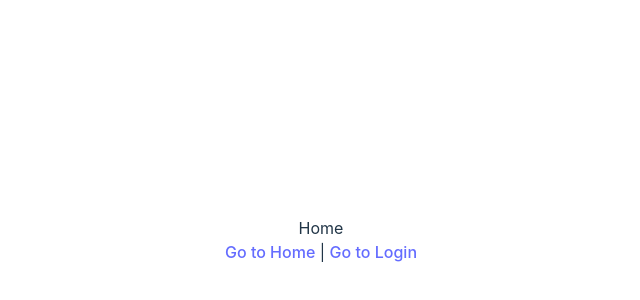
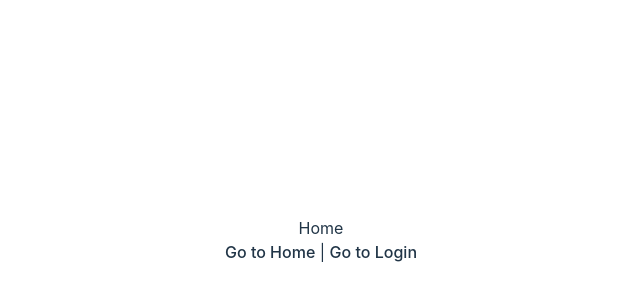
Before and after one commit to faluoys/admins, a Vue app: page / in a window 1280 px wide. Shown: the part 160-460 px from the top of the page, without its empty margins (319-959 px from the left). Built offline with nearby package versions, Linux system fonts and the light colour scheme.

Commit message:
封装axios 安装及配置Tailwind Css

```diff
--- a/package.json
+++ b/package.json
@@ -10,12 +10,18 @@
   },
   "dependencies": {
     "@types/node": "^18.13.0",
+    "axios": "^1.3.3",
     "vue": "^3.2.45",
     "vue-router": "4"
   },
   "devDependencies": {
     "@vitejs/plugin-vue": "^4.0.0",
+    "autoprefixer": "^10.4.13",
+    "less": "^4.1.3",
+    "less-loader": "^11.1.0",
     "naive-ui": "^2.34.3",
+    "postcss": "^8.4.21",
+    "tailwindcss": "^3.2.6",
     "typescript": "^4.9.3",
     "unplugin-vue-components": "^0.23.0",
     "vfonts": "^0.0.3",
--- /dev/null
+++ b/postcss.config.cjs
@@ -0,0 +1,6 @@
+module.exports = {
+  plugins: {
+    tailwindcss: {},
+    autoprefixer: {},
+  },
+}
--- a/src/main.ts
+++ b/src/main.ts
@@ -3,6 +3,9 @@ import './style.css'
 import App from './App.vue'
 import router from './router'
 
+import '@/styles/tailwind.css'
+import '@/styles/index.css'
+
 // 5. 创建并挂载根实例
 const app = createApp(App)
 app.use(router)
--- a/src/router/index.ts
+++ b/src/router/index.ts
@@ -1,7 +1,6 @@
 import {createRouter, createWebHistory} from 'vue-router'
 import Home from '@/views/Home.vue'
 import Login from '@/views/Login.vue'
-
 
 // 2. 定义一些路由
 // 每个路由都需要映射到一个组件。
--- /dev/null
+++ b/src/styles/tailwind.css
@@ -0,0 +1,4 @@
+/* ./src/index.css */
+@tailwind base;
+@tailwind components;
+@tailwind utilities;
--- /dev/null
+++ b/src/utils/request.ts
@@ -0,0 +1,28 @@
+// 1.引入axios依赖包
+import axios from 'axios';
+
+//2.axios创建对象
+const request = axios.create({
+    baseURL: "https://api.shop.eduwork.cn/",//管理后台要使用的接口的基地址
+    timeout: 8000, //超时时间
+});
+
+//3.定义前置拦截器，请求拦截器，请求发出之前触发的
+request.interceptors.request.use((config)=>{
+    //config 接口请求的配置信息
+    return config;
+}, (error) => {
+    //报错的是定义前置拦截器时候抛出一个错误信息
+    return Promise.reject(error);
+});
+
+request.interceptors.response.use((response)=>{
+    //响应回来的数据操作
+    return response.data;
+},(error) => {
+    //报错的时候抛出一个错误信息
+    return Promise.reject(error);
+});
+
+//抛出对象的信息
+export default request;
--- /dev/null
+++ b/tailwind.config.cjs
@@ -0,0 +1,14 @@
+/** @type {import('tailwindcss').Config} */
+module.exports = {
+    content: [
+        "./index.html",
+        "./src/**/*.{vue,js,ts,jsx,tsx}",
+    ],
+    // theme: {
+    //   extend: {},
+    // },
+    link: {
+        extend: {},
+    },
+    plugins: [],
+}
```
Also changed, not shown: src/styles/index.css (added), 2 other files (tests, documents, lock files or other folders).
